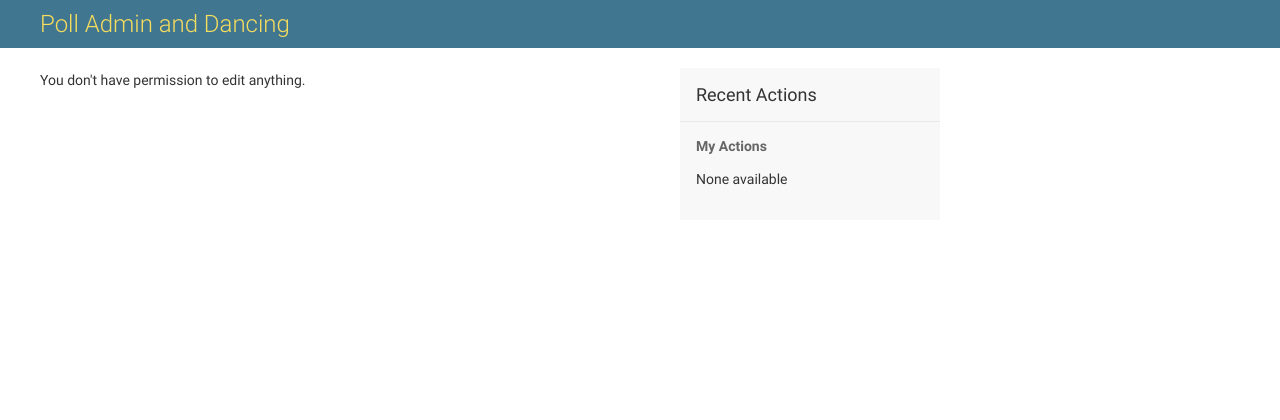
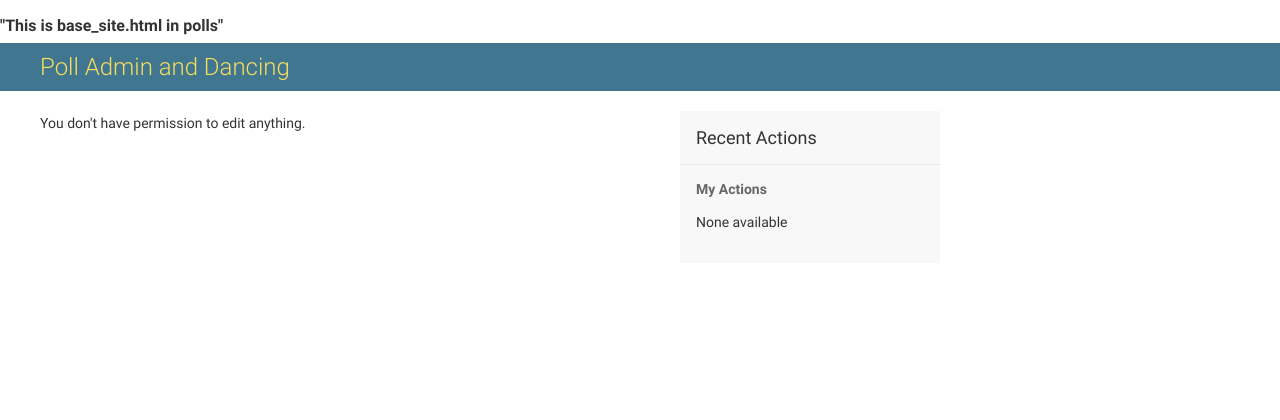
Before and after one commit to gghezzo/djangoproject, a Django app: template mysite/templates/admin/index.html in a window 1280 px wide. Shown: the top 420 px of the page. Before the commit the page ends 185 px from the top, so only its background shows below. Run offline with Django 3.2, Linux system fonts and the light colour scheme; the template is opened without the code that fills it, so the values that code supplies are empty.

Commit message:
small import bug, html bread crumbs

```diff
--- a/mysite/polls/templates/polls/detail.html
+++ b/mysite/polls/templates/polls/detail.html
@@ -1,3 +1,4 @@
+<h2>This is details.html in polls</h2>
 <h1>{{ question.question_text }}</h1>
 {% if error_message %}<p><strong>{{ error_message }}</strong>
 </p>{% endif %}
--- a/mysite/polls/views.py
+++ b/mysite/polls/views.py
@@ -4,7 +4,7 @@ from django.http import HttpResponse, HttpResponseRedirect
 from django.views import generic
 from django.utils import timezone
 
-from .models import Question
+from .models import Question, Choice
 from django.template import RequestContext, loader 	#overkill
 # from django.http import Http404				#overkill
 
--- a/mysite/templates/admin/base_site.html
+++ b/mysite/templates/admin/base_site.html
@@ -1,3 +1,4 @@
+<h2>"This is base_site.html in polls"</h2>
 {% extends "admin/base.html" %}
 
 {% block title %}{{ title }} | Poll Admin and Dancing{% endblock %}
```
